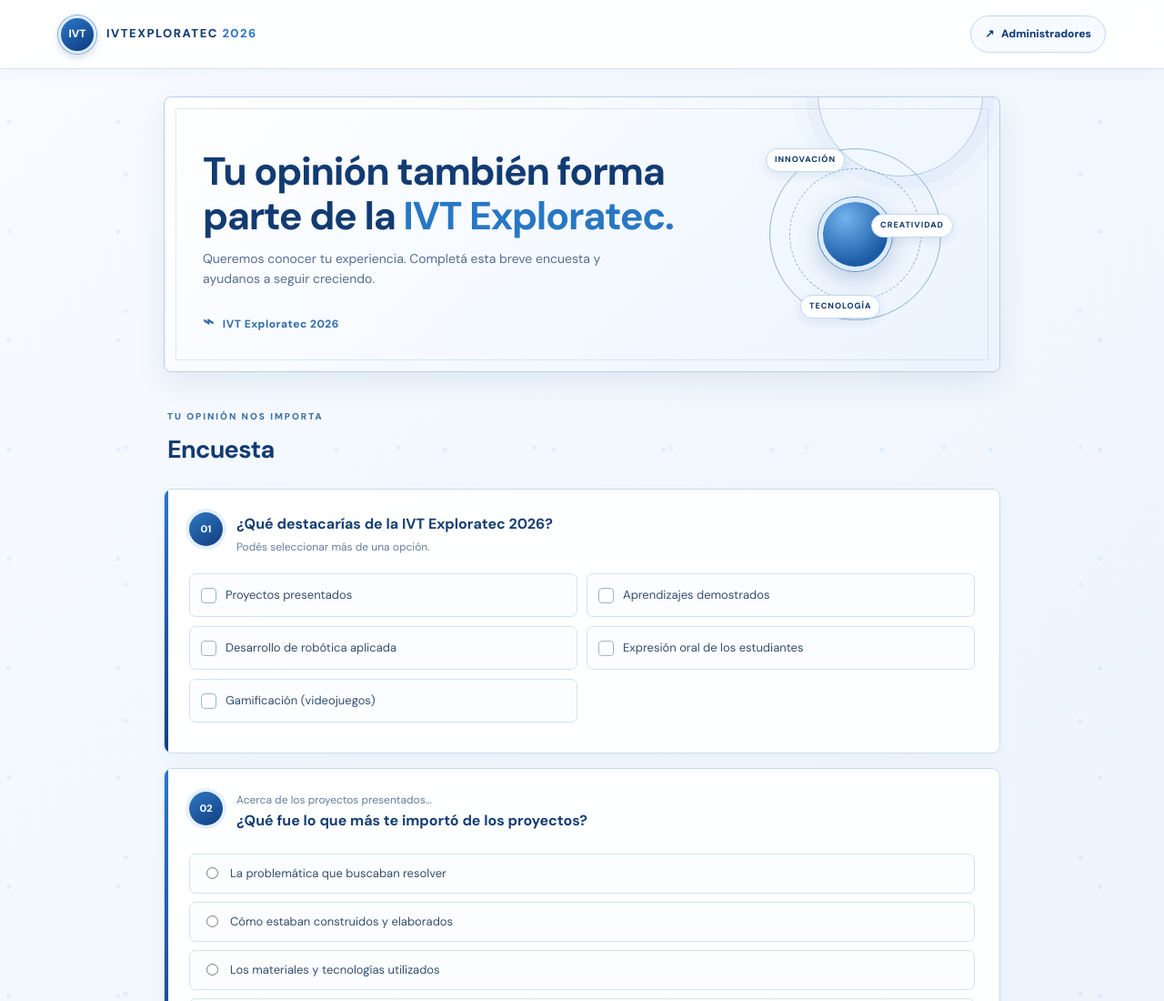
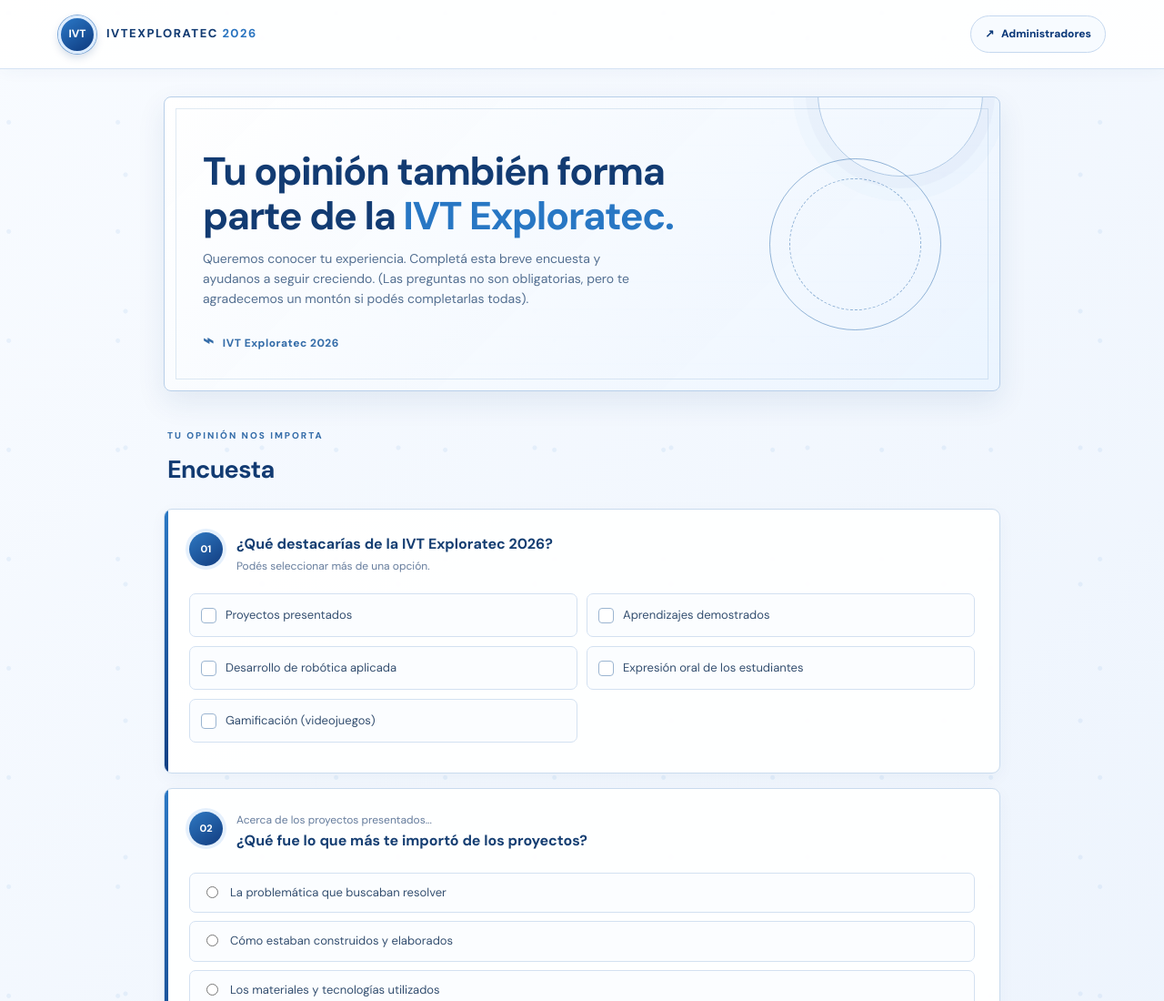
Before and after one commit to Matiitii/IVTExploratec2026, a plain HTML site: page index.html in a window 1280 px wide. Shown: the top 1100 px of the page at 91% size. Drawn offline with Linux system fonts and the light colour scheme; no server answers.

Commit message:
Update index.html

```diff
--- a/index.html
+++ b/index.html
@@ -26,13 +26,12 @@
     <section class="hero" id="heroSection">
   <div class="hero-copy">
     <h1>Tu opinión también forma parte de la <span>IVT Exploratec.</span></h1>
-    <p>Queremos conocer tu experiencia. Completá esta breve encuesta y ayudanos a seguir creciendo.</p>
+    <p>Queremos conocer tu experiencia. Completá esta breve encuesta y ayudanos a seguir creciendo. (Las preguntas no son obligatorias, pero te agradecemos un montón si podés completarlas todas).</p>
     <div class="hero-meta"><span>⌁</span> IVT Exploratec 2026</div>
   </div>
   <div class="hero-art" aria-hidden="true">
     <div class="orbit orbit-one"></div><div class="orbit orbit-two"></div>
-    <div class="art-core"></div><span class="art-chip chip-one">INNOVACIÓN</span>
-    <span class="art-chip chip-two">CREATIVIDAD</span><span class="art-chip chip-three">TECNOLOGÍA</span>
+
   </div>
 </section>
 
```
